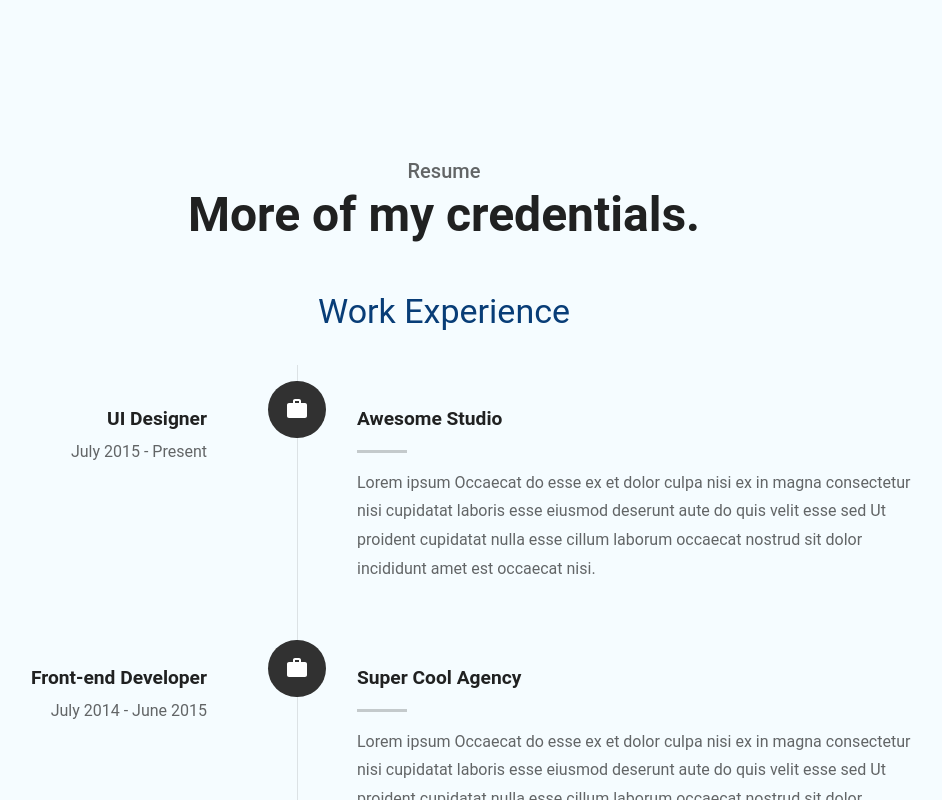
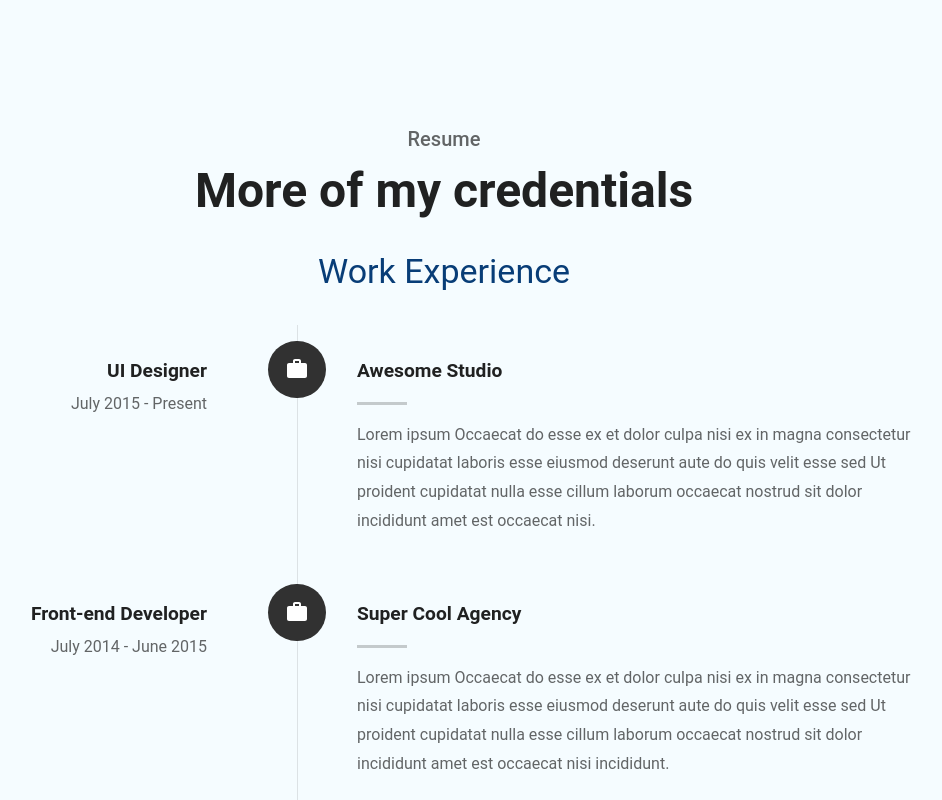
Before and after one commit to formosachiang/my-website, a React (Create React App) app: page / in a window 1280 px wide. Shown: the part 2620-3420 px from the top of the page, without its empty margins (196-1138 px from the left). Built offline with nearby package versions, Linux system fonts and the light colour scheme.

Commit message:
Revise resume section

```diff
--- a/src/components/ResumeSection.jsx
+++ b/src/components/ResumeSection.jsx
@@ -5,17 +5,17 @@ import SchoolIcon from '@mui/icons-material/School';
 
 /**
  * 單一「時間軸區塊」元件：
- * 左側：職位／學位名稱 + 期間（皆使用 Typography variant="h4" 及 body1 格式）
- * 中間：圓形 Icon
- * 右側：公司／學校名稱 + 說明文字（說明文字採用 Typography variant="body1" color="textSecondary"）
+ * 左側：職位／學位名稱 + 期間
+ * 中間：圓形 Icon (與線條對齊)
+ * 右側：公司／學校名稱 + 說明文字
  */
 const TimelineBlock = ({ icon, title, date, company, description }) => {
   return (
     <Box
       sx={{
         position: 'relative',
-        paddingTop: '2.5rem',
-        paddingBottom: '2.5rem',
+        paddingTop: '2rem',
+        paddingBottom: '2rem',
       }}
     >
       {/* 中間較小的圓形 Icon */}
@@ -29,13 +29,23 @@ const TimelineBlock = ({ icon, title, date, company, description }) => {
           textAlign: 'center',
           color: '#FFFFFF',
           position: 'absolute',
-          left: '35%',
+          left: '35%',            // 電腦版: left: 35%
           top: '1rem',
-          marginLeft: '-1.8rem',
+          marginLeft: '-1.8rem', // 寬 3.6rem → 一半是 1.8rem
           display: 'flex',
           alignItems: 'center',
           justifyContent: 'center',
           zIndex: 1,
+          // 平板以下
+          '@media (max-width:768px)': {
+            left: '2.4rem',
+            marginLeft: '-1.8rem',
+          },
+          // 手機以下
+          '@media (max-width:480px)': {
+            left: '1.8rem',
+            marginLeft: '-1.8rem',
+          },
         }}
       >
         {icon}
@@ -164,34 +174,33 @@ const ResumeSection = () => {
       id="resume"
       sx={{
         backgroundColor: theme.palette.quaternary.main,
-        paddingTop: '12rem',
-        paddingBottom: '12rem',
+        paddingTop: '10rem',
+        paddingBottom: '10rem',
       }}
     >
       <Container maxWidth="lg">
-        {/* 頂部簡介區塊，更新字型大小與樣式 */}
-        <Box sx={{ textAlign: 'center', marginBottom: '3rem' }}>
+        {/* 頂部標題區塊：Resume & More of my credentials 置中對齊 */}
+        <Box sx={{ textAlign: 'center', marginBottom: '2rem' }}>
           <Typography variant="h6" color="textSecondary">
             Resume
           </Typography>
-          <Typography variant="h3" fontWeight="bold">
-            More of my credentials.
+          <Typography variant="h3" fontWeight="bold" sx={{ marginTop: '0.5rem' }}>
+            More of my credentials
           </Typography>
         </Box>
 
-        {/* 工作經驗 */}
-        <Box sx={{ maxWidth: '980px', margin: '0 auto' }}>
+        {/* Work Experience */}
         <Box sx={{ textAlign: 'center', marginBottom: '1rem' }}>
           <Typography variant="h4" sx={{ color: theme.palette.primary.main }}>
             Work Experience
           </Typography>
         </Box>
-
+        <Box sx={{ maxWidth: '980px', margin: '0 auto' }}>
           <Box
             sx={{
               position: 'relative',
               marginTop: '2rem',
-              marginBottom: '7rem',
+              marginBottom: '5rem', // 與下一區塊 (Education) 的距離
               '&::before': {
                 content: '""',
                 display: 'block',
@@ -201,9 +210,11 @@ const ResumeSection = () => {
                 position: 'absolute',
                 left: '35%',
                 top: 0,
+                // 斷點：平板以下
                 '@media (max-width:768px)': {
                   left: '2.4rem',
                 },
+                // 斷點：手機以下
                 '@media (max-width:480px)': {
                   left: '1.8rem',
                 },
@@ -223,19 +234,18 @@ const ResumeSection = () => {
           </Box>
         </Box>
 
-        {/* 教育背景 */}
-        <Box sx={{ maxWidth: '980px', margin: '0 auto' }}>
+        {/* Education */}
         <Box sx={{ textAlign: 'center', marginBottom: '1rem' }}>
           <Typography variant="h4" sx={{ color: theme.palette.primary.main }}>
             Education
           </Typography>
         </Box>
-
+        <Box sx={{ maxWidth: '980px', margin: '0 auto' }}>
           <Box
             sx={{
               position: 'relative',
               marginTop: '2rem',
-              marginBottom: '7rem',
+              marginBottom: '5rem',
               '&::before': {
                 content: '""',
                 display: 'block',
```
Lines whose indentation alone changed are shown as unchanged.
